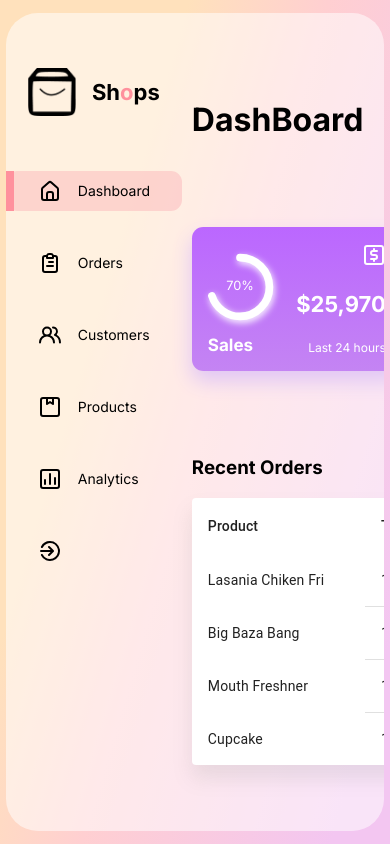
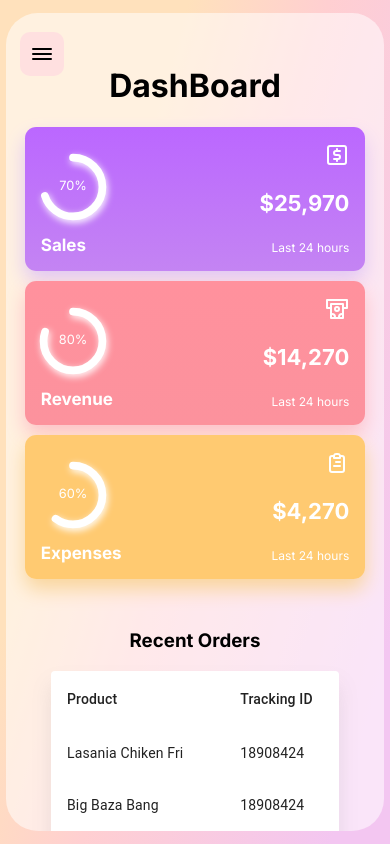
Before and after one commit to dnidimaneesha/React-Dashboard, a React (Create React App) app: page / in a window 390 px wide. Built offline with nearby package versions, Linux system fonts and the light colour scheme.

Commit message:
competed dashboard

```diff
--- a/src/App.css
+++ b/src/App.css
@@ -35,3 +35,19 @@
   grid-template-columns: 11rem auto 20rem;
   gap:10px;
 }
+
+@media screen and (max-width: 1200px) {
+  .AppGlass{
+    grid-template-columns: 10% 50% auto;
+    overflow-y: scroll;
+  }
+}
+
+@media screen and (max-width: 768px){
+  .AppGlass{
+    grid-template-columns: 1fr;
+  }
+  .AppGlass::-webkit-scrollbar{
+    display: none;
+  }
+}
--- a/src/Components/Card/Card.css
+++ b/src/Components/Card/Card.css
@@ -94,3 +94,20 @@
   width: 70%;
 
 }
+
+@media screen and (max-width: 1200px){
+   .ExpandedCard{
+    top: 2rem;
+    height: 50vh;
+    left: 6rem;
+   }
+}
+
+@media screen and (max-width: 768px){
+  .ExpandedCard{
+    top:8rem;
+    height: 50%;
+    left: 15px;
+    width: 80%;
+  }
+}
--- a/src/Components/Cards/Cards.css
+++ b/src/Components/Cards/Cards.css
@@ -7,3 +7,18 @@
     width: 100%;
 
 }
+
+@media screen and (max-width: 1200px){
+    .Cards{
+        flex-direction: column;
+    }
+    .parentContainer{
+        height: 9rem;
+    }
+}
+
+@media screen and (max-width: 768px){
+    .Cards {
+        width: 90%;
+    }
+}
--- a/src/Components/Maindash/MainDash.css
+++ b/src/Components/Maindash/MainDash.css
@@ -3,3 +3,16 @@
     flex-direction: column;
     justify-content: space-evenly;
 }
+
+@media screen and (max-width: 1200px){
+    .mainDash{
+        justify-content: flex-start;
+        margin-top: 2rem;
+    }
+}
+
+@media screen and (max-width: 768px){
+    .mainDash{
+        align-items: center;
+    }
+}
--- a/src/Components/RightSide/RightSide.css
+++ b/src/Components/RightSide/RightSide.css
@@ -4,3 +4,22 @@
     width: 95%;
     justify-content: space-evenly;
 }
+
+@media screen and (max-width: 1200px){
+    .RightSide{
+        justify-content: flex-start;
+        margin-top: 3rem;
+    }
+}
+
+@media screen and (max-width: 768px){
+    .RightSide{
+        width: 100%;
+        margin-top: 0;
+    }
+    .RightSide>div{
+        display: flex;
+        flex-direction: column;
+        align-items: center;
+    }
+}
--- a/src/Components/Sidebar/Sidebar.css
+++ b/src/Components/Sidebar/Sidebar.css
@@ -4,6 +4,10 @@
   position: relative;
   padding-top: 4rem;
   transition: all 300ms ease;
+}
+/* logo */
+.bars{
+  display: none;
 }
 
 .logo {
@@ -16,23 +20,24 @@
   justify-content: center;
   height: 4%;
 }
+.logo > span > span {
+  color: var(--pink);
+}
+
 .logo > img {
   width: 3rem;
   height: 3rem;
 }
 
-  .logo > span > span{
-    color: var(--pink);
-  }
 
- .menu{
+/* menu */
+.menu {
   margin-top: 4rem;
   display: flex;
   flex-direction: column;
   gap: 2rem;
 }
-
- .menuItem{
+.menuItem {
   display: flex;
   align-items: center;
   gap: 1rem;
@@ -40,30 +45,73 @@
   margin-left: 2rem;
   position: relative;
   transition: all 300ms ease;
+  border-radius: 0.7rem;
   font-size: 14px;
-    border-radius: 0.7rem;
 }
 
- .menuItem:hover{
+.menuItem:hover {
   cursor: pointer;
 }
 
- .active{
+.menu .menuItem:last-child {
+  position: absolute;
+  bottom: 2.3rem;
+  width: 100%;
+}
+
+.active {
   background: var(--activeItem);
   margin-left: 0;
 }
-
- .active::before{
-  content: '';
+.active::before {
+  content: "";
   width: 8px;
   height: 100%;
   background: var(--pink);
   margin-right: calc(1rem - 8px);
 }
 
- .menu.menuItem:last-child{
-  position: absolute;
-  bottom: 2.3rem;
-  width: 100%;
 
+/* Tablets */
+@media screen and (max-width: 1200px) {
+  .menuItem>span{
+    display: none;
   }
+  .logo{
+    display: none;
+  }
+}
+
+@media screen and (max-width: 768px) {
+  .sidebar{
+    position: fixed;
+    z-index: 9;
+    background: #ffe0e0;
+    width: 55%;
+    padding-right: 1rem;
+    height: 100%;
+  }
+  .menuItem>span{
+    display: block;
+  }
+  .logo{
+    display: flex;
+  }
+  .menu .menuItem:last-child {
+    position: relative;
+    margin-top: 6rem;
+  }
+  .bars{
+    display: flex;
+    position: fixed;
+    top: 2rem;
+    left:60%;
+    background:#ffe0e0;
+    padding:10px;
+    border-radius: 10px;
+    z-index: 9;
+  }
+  .close{
+    left: -60%;
+  }
+}
--- a/src/Components/Sidebar/Sidebar.jsx
+++ b/src/Components/Sidebar/Sidebar.jsx
@@ -2,15 +2,32 @@
 import Logo from '../../imgs/logo.png';
 import "./Sidebar.css";
 import { SidebarData } from '../../Data/Data';
-import { UilSignOutAlt } from "@iconscout/react-unicons";
-
+import { UilSignOutAlt, UilBars } from "@iconscout/react-unicons";
+import { motion } from "framer-motion";
 
 const Sidebar = () => {
 
-  const [selected, setSelected] = useState(0)
+  const [selected, setSelected] = useState(0);
+  const [expanded, setExpaned] = useState(false);
+
+  const sidebarVariants = {
+    true:{
+      left: '0'
+    },
+    false:{
+      left:'-60%'
+    }
+  }
 
   return (
-    <div className="sidebar">
+    <>
+      <div className="bars" style={expanded?{left: '60%'}:{left: '5%'}} onClick={()=>setExpaned(!expanded)}>
+        <UilBars />
+      </div>
+
+      <motion.div className='sidebar' variants={sidebarVariants}
+    animate={window.innerWidth<=768?`${expanded}`:''}
+    >
         {/* logo */}
          <div className="logo">
           <img src={Logo} alt=""/>
@@ -38,7 +55,8 @@
 
           </div>
          </div>
-    </div>
+        </motion.div>
+    </>
   )
 }
 
--- a/src/Components/Table/Table.css
+++ b/src/Components/Table/Table.css
@@ -6,7 +6,7 @@
     font-weight: bold !important;
 }
 
-.Tabke td, th {
+.Table td, th {
     border: none!important;
 }
 
@@ -21,3 +21,20 @@
 .Details{
     color: #00b5ff !important ;
 }
+
+@media screen and (max-width: 1200px){
+    .Table{
+        width: 170%;
+        margin-top: 2rem;
+    }
+}
+
+@media screen and (max-width: 768px){
+    .Table{
+        position: relative;
+        display: flex;
+        flex-direction: column;
+        align-items: center;
+        width: 18rem;
+    }
+}
```
Lines whose indentation alone changed are shown as unchanged.
